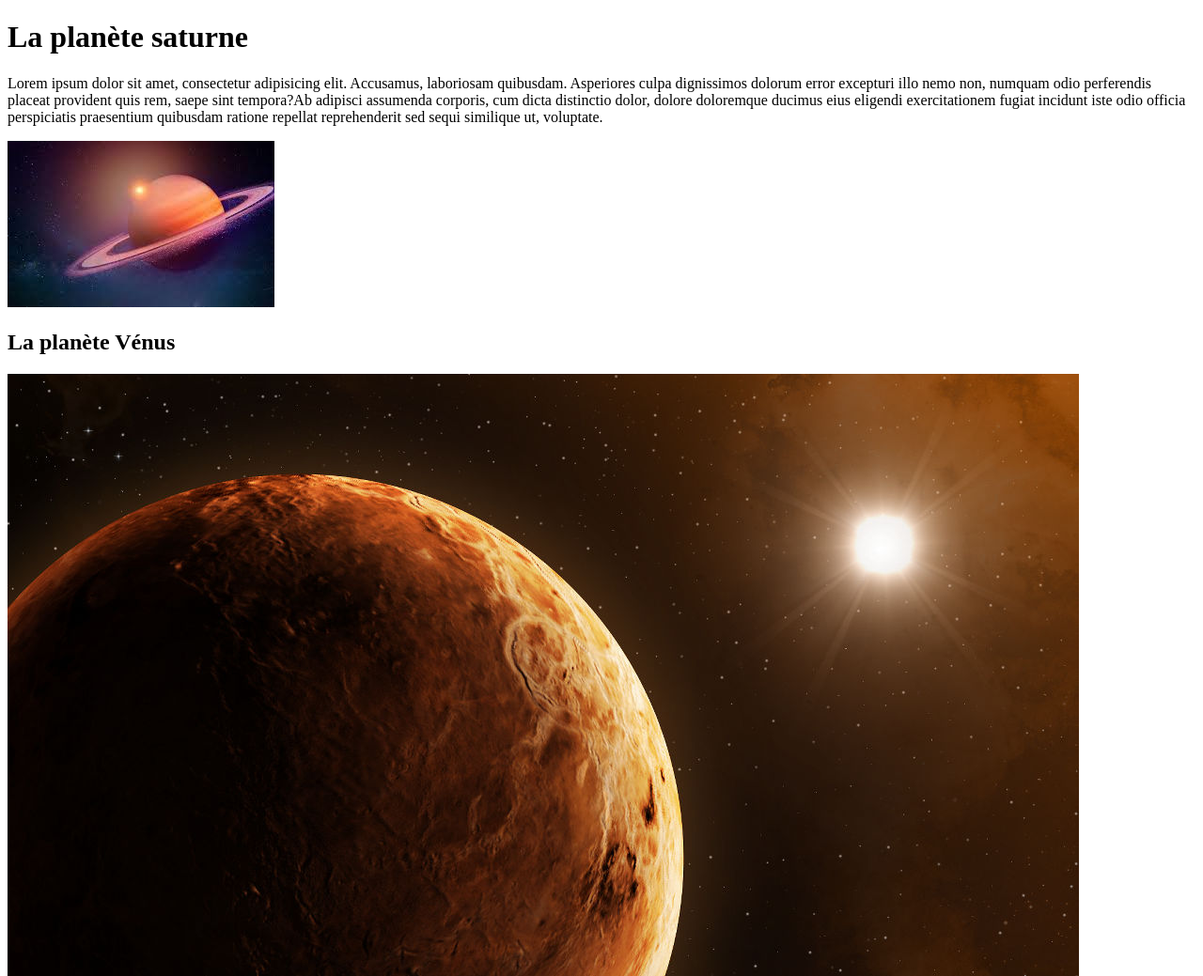
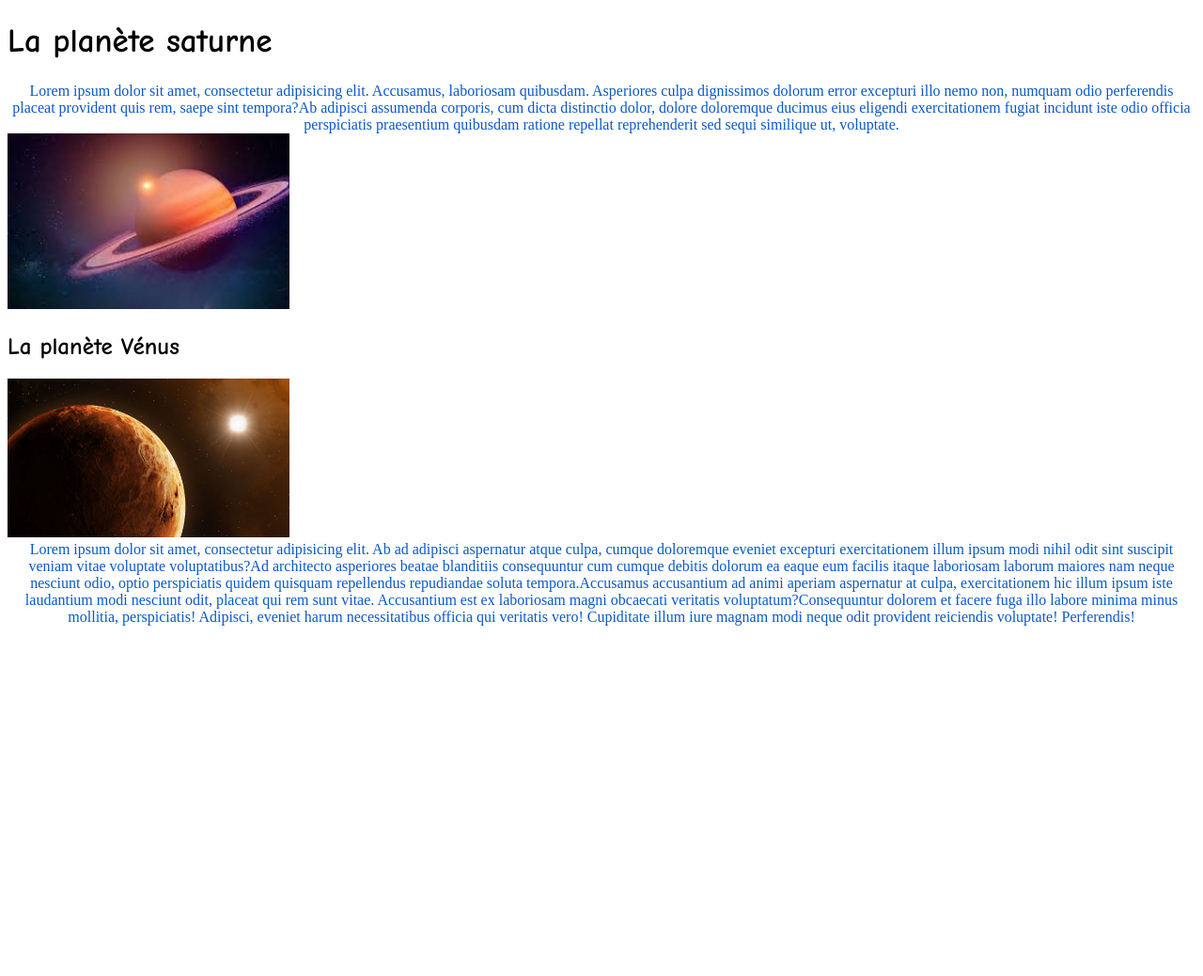
Before and after one commit to Naninha17/exercicedetest, a plain HTML site: page index.html in a window 1280 px wide. Shown: the top 1039 px of the page at 94% size. After the commit the page ends 800 px from the top, so only its background shows below. Drawn offline with Linux system fonts and the light colour scheme.

Commit message:
Update html & css

```diff
--- a/index.html
+++ b/index.html
@@ -4,7 +4,8 @@
         <meta charset="UTF-8">
         <meta name="viewport" content="width=device-width, initial-scale=1.0">
         <meta http-equiv="X-UA-Compatible" content="ie=edge">
-        <title>Document</title>
+        <link rel="stylesheet" href="style.css">
+        <title>Exercice de test</title>
     </head>
     <body>
         <h1>La planète saturne</h1>
--- a/style.css
+++ b/style.css
@@ -1,3 +1,21 @@
-body{
-    background: purple;
+h1{
+    font-family: "Comic Sans MS";
+    font-size: 35px;
 }
+
+h2{
+    font-family: "Comic Sans MS";
+    font-size: 25px;
+}
+
+p{
+    padding: 0;
+    margin: 0;
+    text-align: center;
+    text-transform: none;
+    color: #0a58ca;
+}
+
+img{
+    width: 300px;
+}
```
